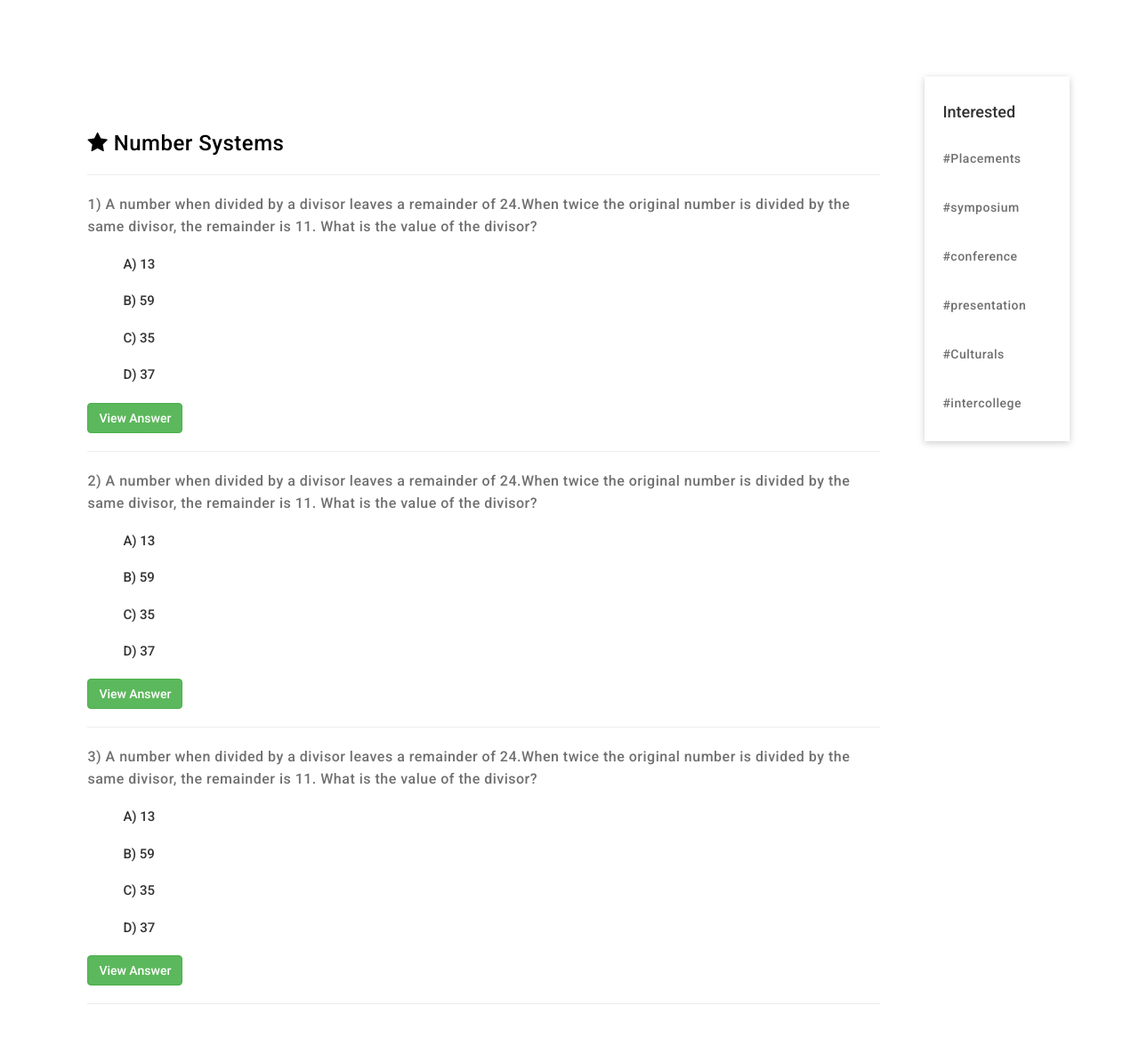
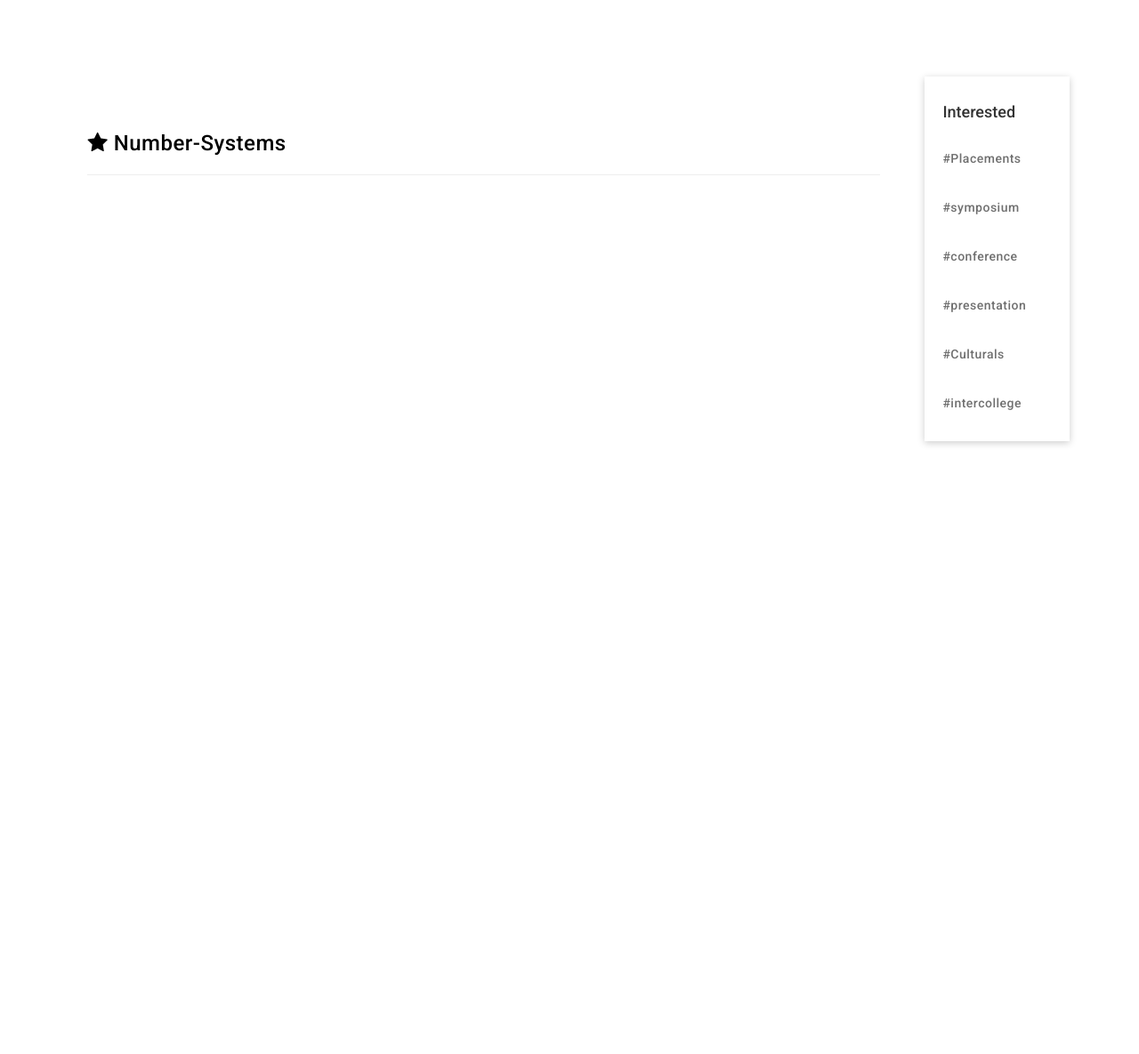
Before and after one commit to startersup/education, a PHP site: the page made by quest.php in a window 1280 px wide. Shown: the whole page at 89% size. After the commit the page ends 501 px from the top, so only its background shows below. Run offline with PHP 8.4, Linux system fonts and the light colour scheme; tables that the repository leaves empty or names only in its code hold one stand-in row (values such as "Sample post").

Commit message:
Dynamic question  load

```diff
--- a/index.php
+++ b/index.php
@@ -8,7 +8,7 @@
 }
 
 if ($_SERVER["REQUEST_METHOD"] == "POST") {
-include 'configtemp.php';
+include 'config.php';
   if (isset($_POST["login"])) {
      $logname=$_POST['logname'];
      $logpass=$_POST['logpass'];
--- a/quants.php
+++ b/quants.php
@@ -1,7 +1,7 @@
 <!DOCTYPE html>
 <html lang="en">
 <head>
-<base href="/education/">
+<base href="/">
   <title>Engineering Kit</title>
     <link rel="icon" href="./assets/images/speed.png" type="image/gif" sizes="16x16">
   <meta charset="utf-8">
@@ -33,7 +33,7 @@
             <br>
         <div class="col-md-4">
             <div class="card hover topics"><h4>Number System</h4>
-               <center><a href="quest.php?cat=Quantitative-Ability&sub=Number-System"> <button class="button black">Start Practice</button></a></center>
+               <center><a href="quest.php?cat=Quantitative-Ability&sub=Number-Systems&page=0"> <button class="button black">Start Practice</button></a></center>
             </div>
             </div>
                <div class="col-md-4">
--- a/quest.php
+++ b/quest.php
@@ -1,10 +1,11 @@
-
-
+<?php
+session_start();
+include 'config.php';
+?>
 <!DOCTYPE html>
 <html lang="en">
-
 <head>
-<base href="/education/">
+<base href="/">
     <title>Engineering Kit</title>
     <link rel="icon" href="./assets/images/speed.png" type="image/gif" sizes="16x16">
     <meta charset="utf-8">
@@ -17,6 +18,7 @@
     <link rel="stylesheet" href="./assets/css/style.css">
     <link rel="stylesheet" href="./assets/css/comment.css">
     <script src="./assets/js/sidenav.js"></script>
+
 </head>
 
 <body>
@@ -27,48 +29,50 @@
                     <div class="Education">
                         <br>
                         <div class="card topping">
-                            <h3><i class="fa fa-star" aria-hidden="true"></i> Number Systems</h3>
+                            <h3><i class="fa fa-star" aria-hidden="true"></i> <?php echo $_GET["sub"]; ?> </h3>
                             <hr>
                             <div id="preloader">
                                 <div id="status">&nbsp;</div>
                             </div>
                             <div id="load">
-                                <div class="question">
-                                    <p>1) A number when divided by a divisor leaves a remainder of 24.When twice the original number is divided by the same divisor, the remainder is 11. What is the value of the divisor?</p>
+                                 <?php
+                                     $count =preg_replace('#[^0-9]#', '', $_GET['page']);
+                                     $lim=5*$count;
+                                     $cat=str_replace('-',' ',preg_replace('#[^0-9a-zA-Z_-]#i', '', $_GET['cat']));
+                                     $sub=str_replace('-',' ',preg_replace('#[^0-9a-zA-Z_-]#i', '', $_GET['sub']));
+                                     $sql="select question,op1,op2,op3,op4,appeared from questions where category='".$cat."'AND sub='".$sub."' LIMIT ".$lim.",5";
+                                     $query=mysqli_query($conn,$sql);
+                                     $i=1;
+                                    while($row = mysqli_fetch_assoc($query)) {
+                                     echo "<div class='question'><p>".$i.") ".$row['question']."</p>
                                     <ul>
-                                        <li>A) 13</li>
-                                        <li>B) 59</li>
-                                        <li>C) 35</li>
-                                        <li>D) 37</li>
+                                        <li>A) ".$row['op1']."</li>
+                                        <li>B) ".$row['op2']."</li>
+                                        <li>C) ".$row['op3']."</li>
+                                        <li>D) ".$row['op4']."</li>
                                     </ul>
-                                    <button class="btn btn-success">View Answer</button>
-                                </div>
-                                <hr>
-
-                                           <div class="question">
-                                    <p>2) A number when divided by a divisor leaves a remainder of 24.When twice the original number is divided by the same divisor, the remainder is 11. What is the value of the divisor?</p>
-                                    <ul>
-                                        <li>A) 13</li>
-                                        <li>B) 59</li>
-                                        <li>C) 35</li>
-                                        <li>D) 37</li>
-                                    </ul>
-                                    <button class="btn btn-success">View Answer</button>
-                                </div>
-                                <hr>
-                                           <div class="question">
-                                    <p>3) A number when divided by a divisor leaves a remainder of 24.When twice the original number is divided by the same divisor, the remainder is 11. What is the value of the divisor?</p>
-                                    <ul>
-                                        <li>A) 13</li>
-                                        <li>B) 59</li>
-                                        <li>C) 35</li>
-                                        <li>D) 37</li>
-                                    </ul>
-                                    <button class="btn btn-success">View Answer</button>
-                                </div>
-                                <hr>
-
-                            </div>
+                                    <button class='btn btn-success'>View Answer</button>
+                                    <div class='display'><span>Asked in ".$row['appeared']."</span>
+                                </div></div>
+                                <hr>"; $i++;}
+                                $sql="select question,op1,op2,op3,op4,appeared from questions where category='".$cat."'AND sub='".$sub."'";
+                                $query=mysqli_query($conn,$sql);
+                                $numrows=mysqli_num_rows($query);
+                                if($numrows<=(($count+1)*5)&&$count!=0)
+                                {
+                                    $c=$count-1;
+                                    echo "<center><a href='quest.php?cat=Quantitative-Ability&sub=Number-Systems&page=".$c."'><button class='btn btn-success'>Prev</button></a>";
+                                }
+                                else{
+                                if($count>0){
+                                    $c=$count-1;
+                                echo "<center><a href=quest.php?cat=Quantitative-Ability&sub=Number-Systems&page=".$c."><button class='btn btn-success'>Prev</button></a>" ;
+                                $c=$count+1;
+                                echo"<a href=quest.php?cat=Quantitative-Ability&sub=Number-Systems&page=".$c."><button class='btn btn-success'>Next</button></a></center>";}
+                                else if(!($numrows<=(($count+1)*5)))
+                                { $c=$count+1;
+                                    echo "<center><a href='quest.php?cat=Quantitative-Ability&sub=Number-Systems&page=".$c."'><button class='btn btn-success'>Next</button></a>";} }?>
+                          </div>
                         </div>
                     </div>
                 </div>
--- a/superadmin/load.php
+++ b/superadmin/load.php
@@ -13,8 +13,8 @@ $app = $_POST["app"];
 $exp = $_POST["exp"];
 $name= $_POST["qname"];
 $subcat= $_POST["subcat"];
-$sql = "INSERT INTO questions (qid, qname, question, op1,op2,op3,op4,answer,explanation,appeared,category,sub)
-   VALUES ('".$id."', '".$name."', '".$qn."','".$op1."','".$op2."','".$op3."','".$op4."','".$ans."','".$exp."','".$app."','".$cat."','".$subcat."')";
+$sql = "INSERT INTO questions (qid, question, op1,op2,op3,op4,answer,explanation,appeared,category,sub)
+   VALUES ('".$id."', '".$qn."','".$op1."','".$op2."','".$op3."','".$op4."','".$ans."','".$exp."','".$app."','".$cat."','".$subcat."')";
 if ($conn->query($sql) === TRUE) {
      header('Location: load.php');
 }
--- a/superadmin/test.php
+++ /dev/null
@@ -1,3 +0,0 @@
-<?php
-echo "Username: ". preg_replace('#[^0-9a-z]#i', '', $_GET['u']);
-?>
```
Also changed, not shown: htaccess/.htaccess, superadmin/.htaccess (deleted).
